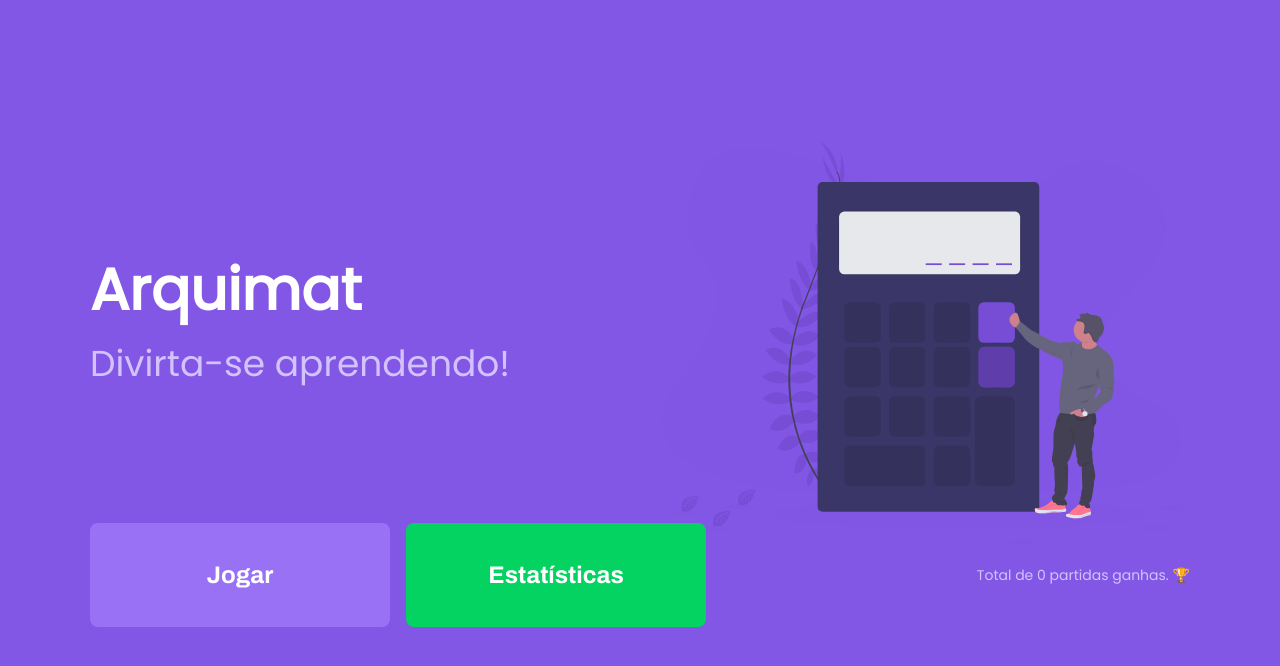
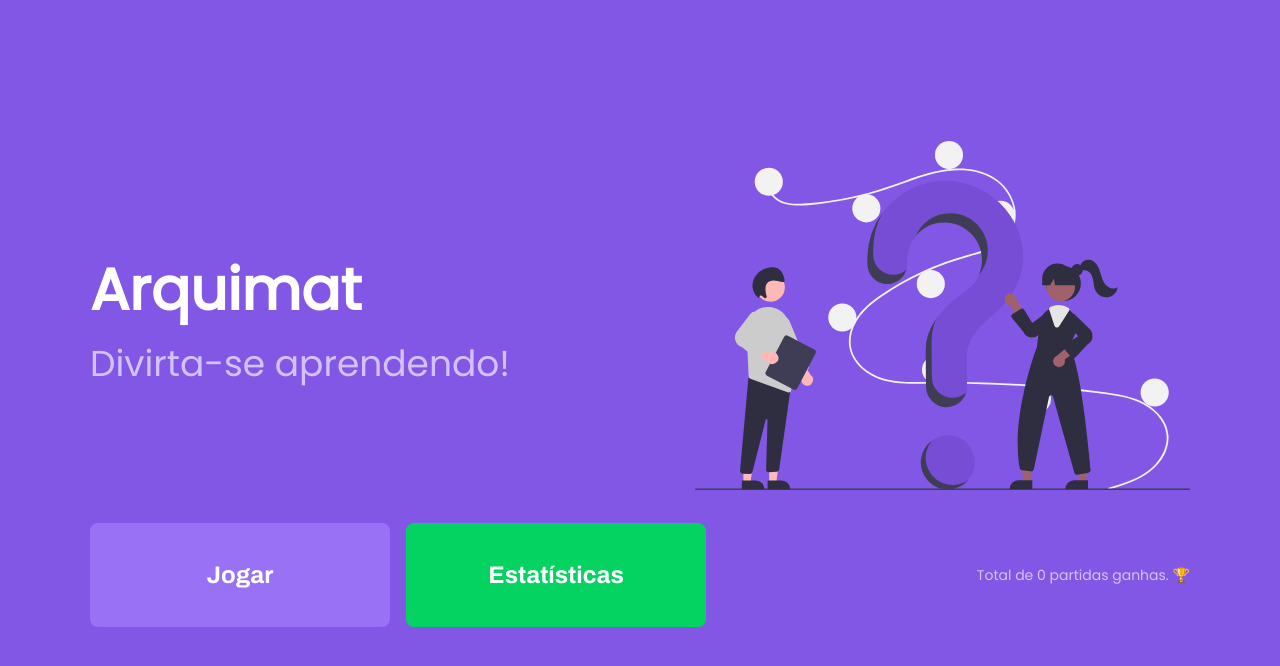
Before and after one commit to Mikael-R/arquimat, a React (Create React App) app: page / in a window 1280 px wide. Shown: the top 666 px of the page. Built offline with nearby package versions, Linux system fonts and the light colour scheme.

Commit message:
feat: 🎸 add 2 more landing images, resize width and height

```diff
--- a/src/pages/Landing/index.tsx
+++ b/src/pages/Landing/index.tsx
@@ -4,11 +4,19 @@ import { Link } from 'react-router-dom';
 import landing1Img from '../../assets/landing-1.svg';
 import landing2Img from '../../assets/landing-2.svg';
 import landing3Img from '../../assets/landing-3.svg';
+import landing4Img from '../../assets/landing-4.svg';
+import landing5Img from '../../assets/landing-5.svg';
 import randInt from '../../tools/randInt';
 
 import './styles.css';
 
-const landingImages: string[] = [landing1Img, landing2Img, landing3Img];
+const landingImages: string[] = [
+  landing1Img,
+  landing2Img,
+  landing3Img,
+  landing4Img,
+  landing5Img,
+];
 
 sessionStorage.setItem(
   'landingImgURL',
--- a/src/pages/Landing/styles.css
+++ b/src/pages/Landing/styles.css
@@ -19,7 +19,7 @@
 }
 
 .game-image {
-  width: 96%;
+  width: 90%;
 }
 
 .logo-container {
@@ -119,7 +119,7 @@
   }
 }
 
-@media (max-height: 560px) {
+@media (max-height: 551px) {
   .game-image {
     display: none;
   }
```
Also changed, not shown: src/assets/landing-4.svg (added), src/assets/landing-5.svg (added).
